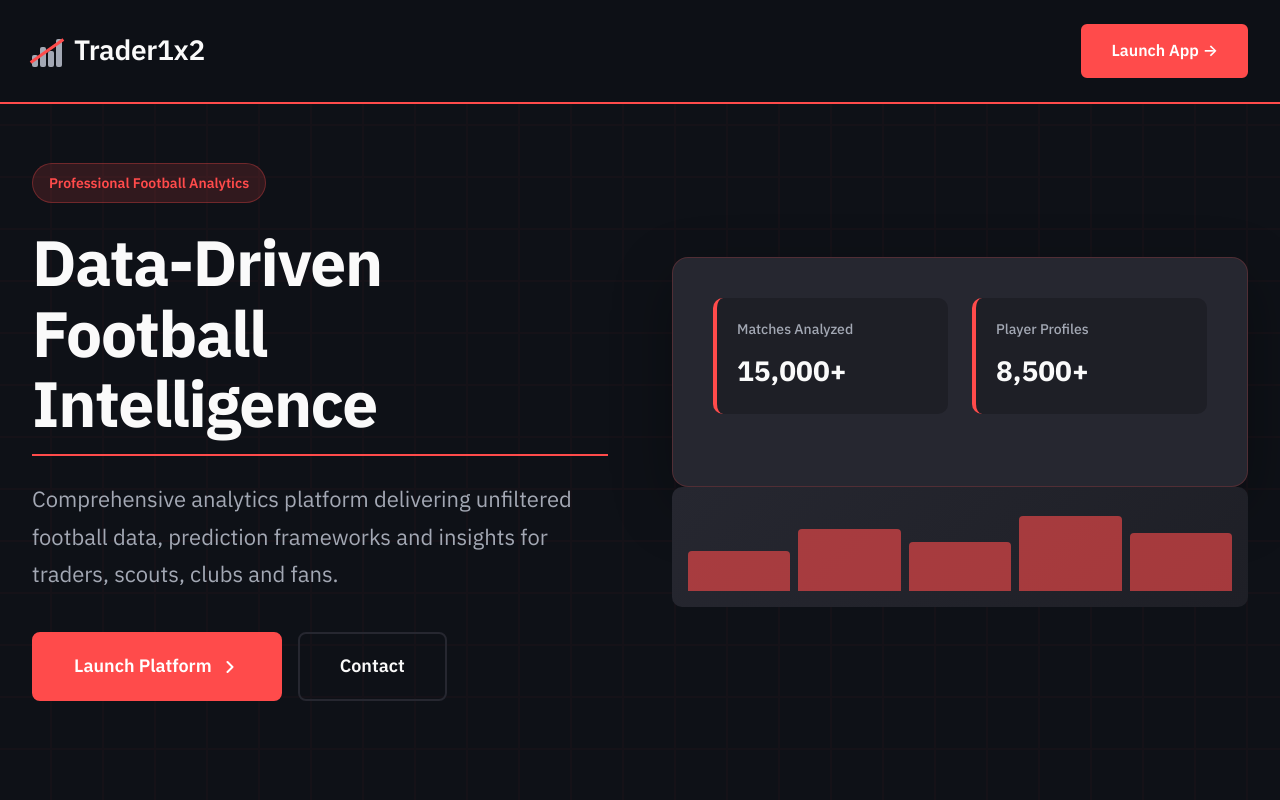
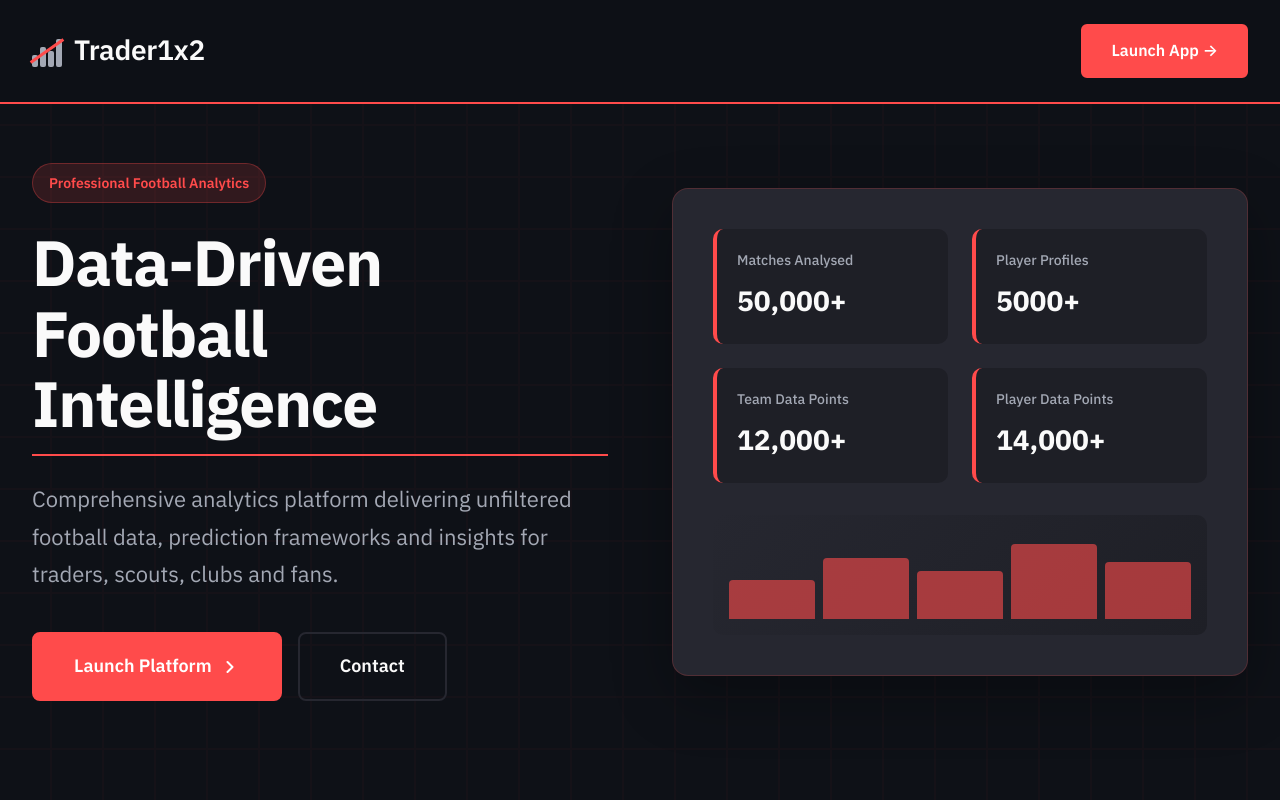
Before and after one commit to MichaelD1976/trader1x2_index, a plain HTML site: page index.html in a window 1280 px wide. Shown: the top 800 px of the page. Drawn offline with Linux system fonts and the light colour scheme.

Commit message:
urllink updated

```diff
--- a/index.html
+++ b/index.html
@@ -767,20 +767,20 @@
                 <div class="visual-card">
                     <div class="metric-grid">
                         <div class="metric">
-                            <div class="metric-label">Matches Analyzed</div>
-                            <div class="metric-value">15,000+</div>
+                            <div class="metric-label">Matches Analysed</div>
+                            <div class="metric-value">50,000+</div>
                         </div>
                         <div class="metric">
                             <div class="metric-label">Player Profiles</div>
-                            <div class="metric-value">8,500+</div>
-                        </div>
-                        <!-- <div class="metric">
-                            <div class="metric-label">Data Points</div>
-                            <div class="metric-value">2.5M+</div>
+                            <div class="metric-value">5000+</div>
                         </div>
                         <div class="metric">
-                            <div class="metric-label">Accuracy Rate</div>
-                            <div class="metric-value">94%</div> -->
+                            <div class="metric-label">Team Data Points</div>
+                            <div class="metric-value">12,000+</div>
+                        </div>
+                        <div class="metric">
+                            <div class="metric-label">Player Data Points</div>
+                            <div class="metric-value">14,000+</div>
                         </div>
                     </div>
                     <div class="chart-placeholder">
@@ -909,7 +909,7 @@
                 Access comprehensive football analytics and insights now
             </p>
             <!-- IMPORTANT: Replace this URL with your actual Streamlit app URL -->
-            <a href="YOUR_STREAMLIT_APP_URL_HERE" class="btn-cta-large">
+            <a href="app.trader1x2.com" class="btn-cta-large">
                 Launch Trader1X2 Platform
                 <svg width="24" height="24" viewBox="0 0 24 24" fill="none" xmlns="http://www.w3.org/2000/svg">
                     <path d="M5 12H19M19 12L12 5M19 12L12 19" stroke="currentColor" stroke-width="2" stroke-linecap="round" stroke-linejoin="round"/>
```
